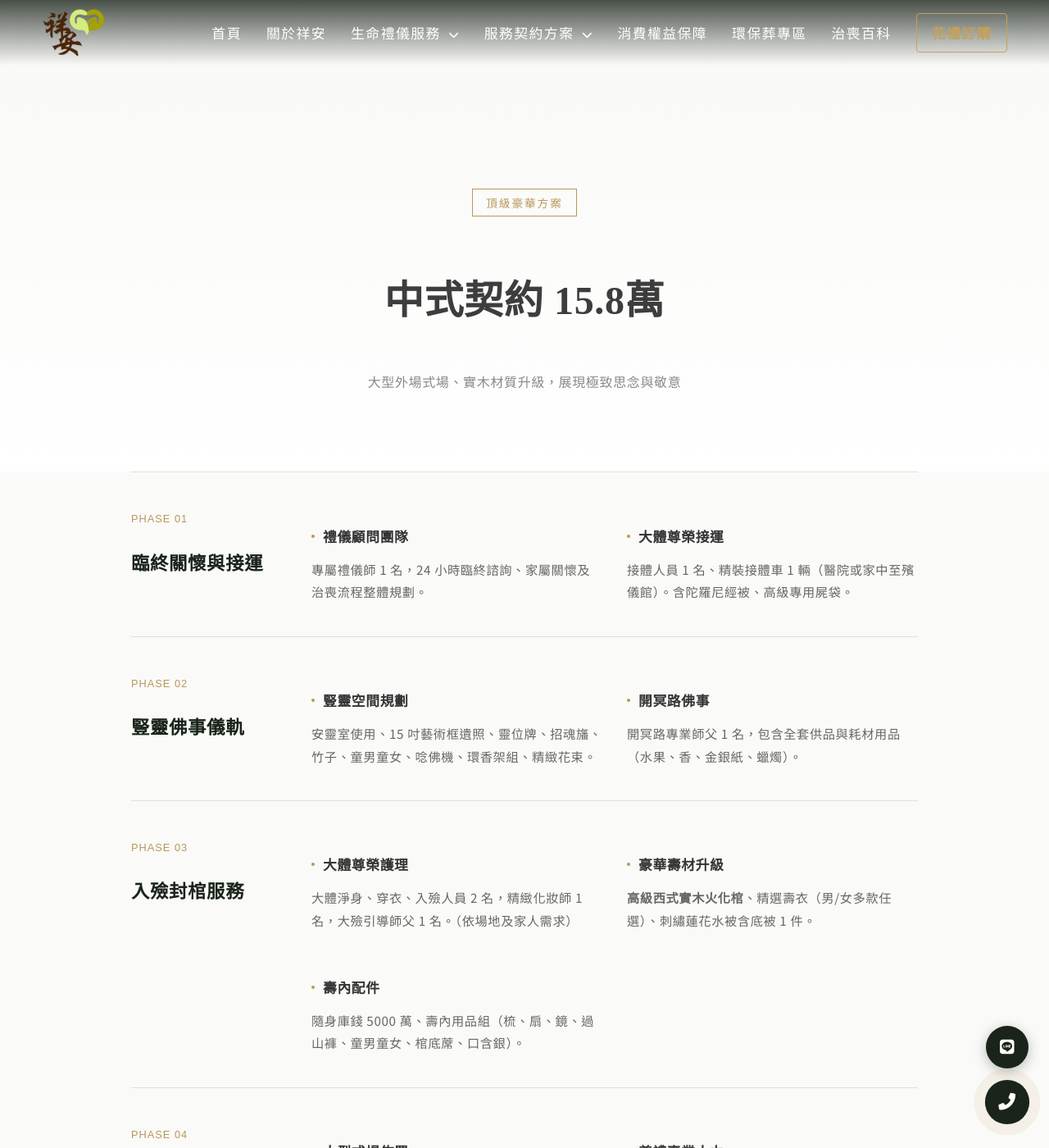
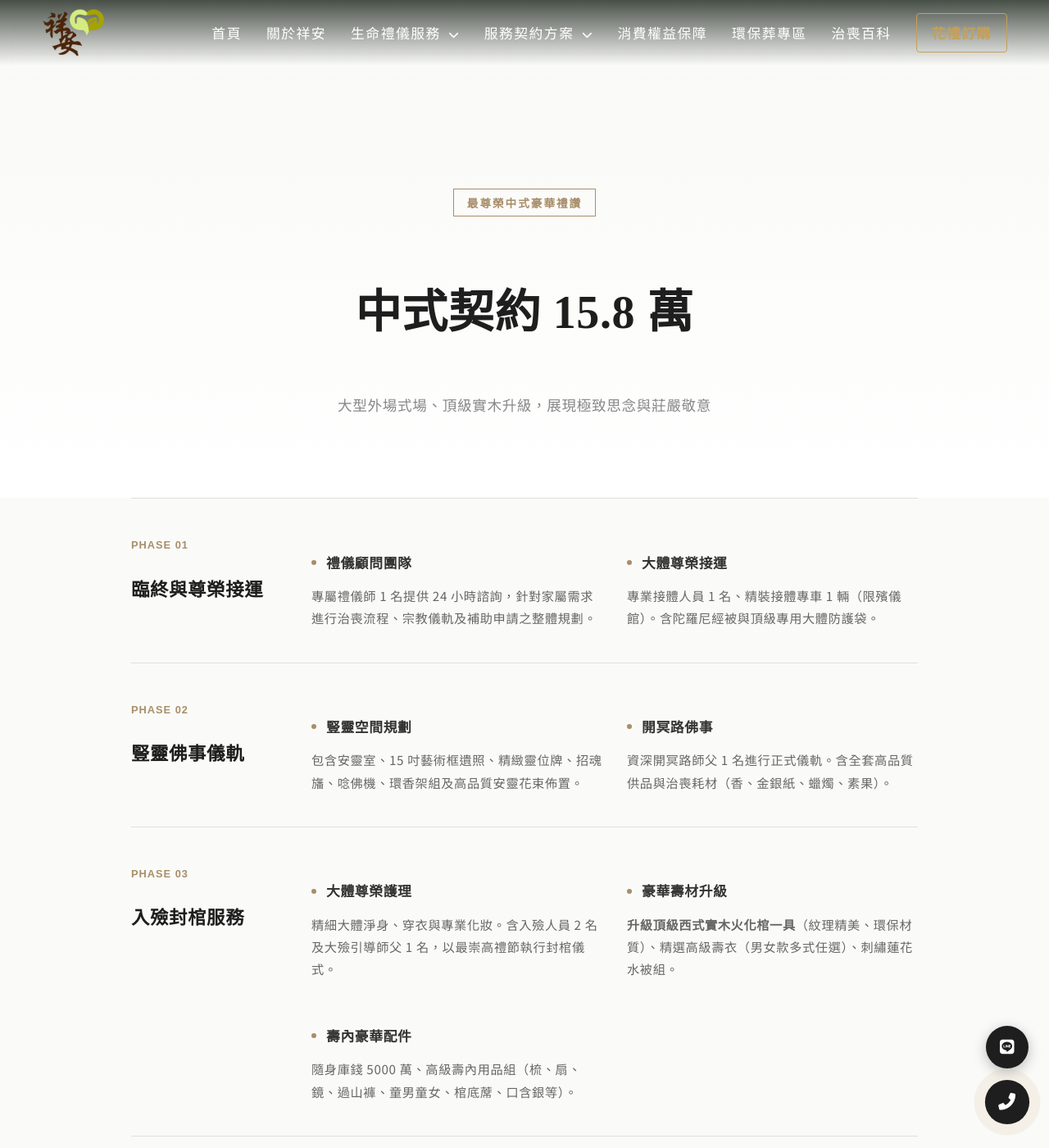
Before and after one commit to Shiangan/Shiangan, a Jekyll site: the page built from deed04.html, in a window 1280 px wide and 1400 px high. Shown: the whole window at 82% size. Built offline with Jekyll 4.4.1, drawn with Linux system fonts in a browser that asks for light colours; some web fonts are replaced; some of the changed text lies outside the part shown.

Commit message:
Update deed04.html

```diff
--- a/deed04.html
+++ b/deed04.html
@@ -8,15 +8,40 @@
     <meta charset="utf-8">
     <meta http-equiv="X-UA-Compatible" content="IE=edge">
     <meta name="viewport" content="width=device-width, initial-scale=1">
-    <title>中式豪華契約 15.8萬 | 祥安生命 - 莊嚴闊氣的終極禮讚</title>
-    <meta name="description" content="祥安生命中式豪華專案 158,000 元，提供外場牌樓佈置與 18 呎頂級鮮花式場。採用高級實木火化棺與骨灰罐，展現對親人最崇高的敬意與思念。">
+
+    <title>中式豪華契約 15.8萬 | 祥安生命 - 18呎頂級鮮花式場與外場豪華牌樓規劃</title>
+    <meta name="description" content="祥安生命「中式豪華專案」售價 158,000 元，專為追求莊嚴與闊氣告別的家屬設計。包含 18 呎頂級鮮花式場、大型豪華牌樓佈置、特選實木火化棺與玉石骨灰罐。由國家認證禮儀師團隊全程守護，費用透明、極致尊榮。">
 
     {% include head.html %}
+
+    <script type="application/ld+json">
+    {
+      "@context": "https://schema.org/",
+      "@type": "Product",
+      "name": "祥安生命 中式豪華契約",
+      "image": "{{ site.url }}{{ site.baseurl }}/images/og-default.jpg",
+      "description": "大型豪華外場牌樓、18 呎頂級鮮花式場與特選玉石骨灰罐，15.8 萬中式豪華禮儀專案，展現至高思念。",
+      "brand": {
+        "@type": "Brand",
+        "name": "祥安生命"
+      },
+      "offers": {
+        "@type": "Offer",
+        "url": "{{ page.url | absolute_url }}",
+        "priceCurrency": "TWD",
+        "price": "158000",
+        "availability": "https://schema.org/InStock",
+        "priceValidUntil": "2026-12-31"
+      }
+    }
+    </script>
 
     <style>
         :root {
             --soft-bg: #F9F9F7;
             --border-color: #E0E0DB;
+            --accent: #a88e6a;
+            --deep-ink: #1e1e1e;
         }
 
         /* 頂部視覺區 */
@@ -34,6 +59,7 @@
             font-size: 0.85rem;
             letter-spacing: 2px;
             margin-bottom: 20px;
+            font-weight: 700;
         }
 
         /* 契約內容容器 */
@@ -63,6 +89,7 @@
             font-size: 0.8rem;
             color: var(--accent);
             letter-spacing: 1px;
+            font-weight: 700;
         }
 
         /* 細項清單 */
@@ -83,10 +110,10 @@
 
         .detail-item h4::before {
             content: "";
-            width: 4px;
-            height: 4px;
+            width: 6px;
+            height: 6px;
             background: var(--accent);
-            margin-right: 10px;
+            margin-right: 12px;
             border-radius: 50%;
         }
 
@@ -101,41 +128,60 @@
         .price-summary {
             background: var(--deep-ink);
             color: #fff;
-            padding: 60px 40px;
+            padding: 80px 40px;
             text-align: center;
             margin-top: 40px;
             position: relative;
+            overflow: hidden;
         }
 
         .price-summary h2 {
             font-family: 'Noto Serif TC', serif;
-            font-size: 2.2rem;
+            font-size: 2.5rem;
             letter-spacing: 4px;
+            margin-bottom: 10px;
         }
 
         .price-summary p {
             opacity: 0.7;
-            font-size: 0.9rem;
-            margin-top: 15px;
+            font-size: 1rem;
+            letter-spacing: 2px;
+        }
+
+        .watermark {
+            position: absolute;
+            font-size: 8rem;
+            font-weight: 900;
+            color: rgba(255,255,255,0.03);
+            top: 50%;
+            left: 50%;
+            transform: translate(-50%, -50%);
+            white-space: nowrap;
+            pointer-events: none;
         }
 
         /* 備註卡片 */
         .note-card {
             background: var(--soft-bg);
-            padding: 30px;
+            padding: 40px;
             margin-top: 40px;
             border-radius: 4px;
+            border-left: 4px solid var(--accent);
         }
 
         .note-card h5 {
             font-weight: 700;
-            margin-bottom: 10px;
+            font-size: 1.1rem;
+            margin-bottom: 15px;
+            color: var(--deep-ink);
         }
 
         @media (max-width: 768px) {
-            .contract-section { grid-template-columns: 1fr; gap: 20px; }
+            .contract-section { grid-template-columns: 1fr; gap: 20px; padding: 30px 0; }
             .detail-list { grid-template-columns: 1fr; gap: 20px; }
             .plan-hero { padding: 100px 0 50px; }
+            .plan-hero h1 { font-size: 2.2rem !important; }
+            .price-summary h2 { font-size: 1.8rem; }
         }
     </style>
 </head>
@@ -146,9 +192,9 @@
     <main>
         <section class="plan-hero">
             <div class="wrapper">
-                <span class="plan-badge reveal">頂級豪華方案</span>
-                <h1 class="reveal" style="font-family: 'Noto Serif TC', serif; font-size: 3rem;">中式契約 15.8萬</h1>
-                <p class="reveal" style="opacity: 0.6;">大型外場式場、實木材質升級，展現極致思念與敬意</p>
+                <span class="plan-badge reveal">最尊榮中式豪華禮讚</span>
+                <h1 class="reveal" style="font-family: 'Noto Serif TC', serif; font-size: 3.5rem; color: var(--deep-ink);">中式契約 15.8 萬</h1>
+                <p class="reveal" style="font-size: 1.1rem; color: #888; margin-top: 20px;">大型外場式場、頂級實木升級，展現極致思念與莊嚴敬意</p>
             </div>
         </section>
 
@@ -157,16 +203,16 @@
             <div class="contract-section reveal">
                 <div class="section-info">
                     <span class="item-count">PHASE 01</span>
-                    <h3>臨終關懷與接運</h3>
+                    <h3>臨終與尊榮接運</h3>
                 </div>
                 <div class="detail-list">
                     <div class="detail-item">
                         <h4>禮儀顧問團隊</h4>
-                        <p>專屬禮儀師 1 名，24 小時臨終諮詢、家屬關懷及治喪流程整體規劃。</p>
+                        <p>專屬禮儀師 1 名提供 24 小時諮詢，針對家屬需求進行治喪流程、宗教儀軌及補助申請之整體規劃。</p>
                     </div>
                     <div class="detail-item">
                         <h4>大體尊榮接運</h4>
-                        <p>接體人員 1 名、精裝接體車 1 輛（醫院或家中至殯儀館）。含陀羅尼經被、高級專用屍袋。</p>
+                        <p>專業接體人員 1 名、精裝接體專車 1 輛（限殯儀館）。含陀羅尼經被與頂級專用大體防護袋。</p>
                     </div>
                 </div>
             </div>
@@ -179,11 +225,11 @@
                 <div class="detail-list">
                     <div class="detail-item">
                         <h4>豎靈空間規劃</h4>
-                        <p>安靈室使用、15 吋藝術框遺照、靈位牌、招魂旛、竹子、童男童女、唸佛機、環香架組、精緻花束。</p>
+                        <p>包含安靈室、15 吋藝術框遺照、精緻靈位牌、招魂旛、唸佛機、環香架組及高品質安靈花束佈置。</p>
                     </div>
                     <div class="detail-item">
                         <h4>開冥路佛事</h4>
-                        <p>開冥路專業師父 1 名，包含全套供品與耗材用品（水果、香、金銀紙、蠟燭）。</p>
+                        <p>資深開冥路師父 1 名進行正式儀軌。含全套高品質供品與治喪耗材（香、金銀紙、蠟燭、素果）。</p>
                     </div>
                 </div>
             </div>
@@ -196,15 +242,15 @@
                 <div class="detail-list">
                     <div class="detail-item">
                         <h4>大體尊榮護理</h4>
-                        <p>大體淨身、穿衣、入殮人員 2 名，精緻化妝師 1 名，大殮引導師父 1 名。（依場地及家人需求）</p>
+                        <p>精細大體淨身、穿衣與專業化妝。含入殮人員 2 名及大殮引導師父 1 名，以最崇高禮節執行封棺儀式。</p>
                     </div>
                     <div class="detail-item">
                         <h4>豪華壽材升級</h4>
-                        <p><strong>高級西式實木火化棺</strong>、精選壽衣（男/女多款任選）、刺繡蓮花水被含底被 1 件。</p>
+                        <p><strong>升級頂級西式實木火化棺一具</strong>（紋理精美、環保材質）、精選高級壽衣（男女款多式任選）、刺繡蓮花水被組。</p>
                     </div>
                     <div class="detail-item">
-                        <h4>壽內配件</h4>
-                        <p>隨身庫錢 5000 萬、壽內用品組（梳、扇、鏡、過山褲、童男童女、棺底蓆、口含銀）。</p>
+                        <h4>壽內豪華配件</h4>
+                        <p>隨身庫錢 5000 萬、高級壽內用品組（梳、扇、鏡、過山褲、童男童女、棺底蓆、口含銀等）。</p>
                     </div>
                 </div>
             </div>
@@ -216,20 +262,20 @@
                 </div>
                 <div class="detail-list">
                     <div class="detail-item">
-                        <h4>大型式場佈置</h4>
-                        <p><strong>升級 18 呎大型精緻鮮花式場</strong>、獻花圈、<strong>大型西式外場牌樓佈置</strong>、收付處整體佈置、洗淨水設施。</p>
+                        <h4>大型式場與牌樓</h4>
+                        <p><strong>升級 18 呎大型頂級鮮花式場</strong>、獻花圈、<strong>大型豪華西式外場牌樓佈置</strong>，營造最莊嚴闊氣的現場。</p>
                     </div>
                     <div class="detail-item">
-                        <h4>奠禮專業人力</h4>
-                        <p><strong>專業司儀 1 名</strong>、出殯誦經師父 1 名、親屬黑袍 10 套、<strong>回禮毛巾 10 組（60條）</strong>。</p>
+                        <h4>奠禮專業團隊</h4>
+                        <p><strong>專業司儀 1 名</strong>全程導引、出殯誦經師父 1 名、親屬黑袍 10 套及<strong>回禮毛巾組 (60條)</strong>。</p>
                     </div>
                     <div class="detail-item">
-                        <h4>文書耗材與杯水</h4>
-                        <p>禮簿、提名簿、謝卡、簽字筆 1 套、奠禮儀式小瓶水提供。</p>
+                        <h4>文書耗材與飲水</h4>
+                        <p>提供豪華精裝禮簿、提名簿、謝卡、簽字筆等耗材，並供應奠禮現場充足之瓶裝小水。</p>
                     </div>
                     <div class="detail-item">
                         <h4>祭品禮俗用品</h4>
-                        <p>三牲、水果、12菜碗、奠禮專用香、蠟燭、金銀紙、拈香粉。</p>
+                        <p>豪華三牲、頂級時令水果、12 菜碗（可任選）、米酒及奠禮專用特級香燭與金銀紙。</p>
                     </div>
                 </div>
             </div>
@@ -237,37 +283,37 @@
             <div class="contract-section reveal">
                 <div class="section-info">
                     <span class="item-count">PHASE 05</span>
-                    <h3>發引晉塔回饋</h3>
+                    <h3>發引晉塔圓滿</h3>
                 </div>
                 <div class="detail-list">
                     <div class="detail-item">
-                        <h4>發引儀式</h4>
-                        <p>出殯引導師父一名送至火化場、專業移柩扶棺人員 1 組、返主安靈師父一名。</p>
+                        <h4>發引發引儀式</h4>
+                        <p>出殯引導師父 1 名護送、專業移柩扶棺人員 1 組（4人）、返主安靈師父 1 名。儀式專業順暢。</p>
                     </div>
                     <div class="detail-item">
-                        <h4>高級骨灰罐</h4>
-                        <p><strong>特選玉石骨灰罐</strong>、刻字描金、彩色玉相、專業工作人員撿骨封罐與黃絲巾包覆交付。</p>
+                        <h4>高級玉石罐</h4>
+                        <p><strong>特選天然玉石骨灰罐</strong>、刻字描金、彩色瓷像鑲嵌、專業撿骨封罐及黃絲巾包覆交付。</p>
                     </div>
                     <div class="detail-item">
-                        <h4>後續關懷服務</h4>
-                        <p>百日/對年/三年/合爐提醒、塔位諮詢、喪葬相關法規補助與禮俗免費諮詢。</p>
+                        <h4>終身追思關懷</h4>
+                        <p>主動提醒百日、對年、三年、合爐日期，並提供永久免費禮儀諮詢與全國各類塔位、補助申請諮詢服務。</p>
                     </div>
                 </div>
             </div>
 
             <div class="price-summary reveal">
-                <div class="watermark" style="color: rgba(255,255,255,0.05); top:0;">MAGNIFICENT</div>
-                <h2>服務契約總價 拾伍萬捌仟元整</h2>
-                <p>祥安生命 · 用最崇高的禮節，圓滿生命最後的一哩路</p>
+                <div class="watermark">MAGNIFICENT</div>
+                <p>服務契約總價</p>
+                <h2>新台幣 拾伍萬捌仟元整</h2>
+                <p>— 祥安生命 · 以最崇高的禮節，圓滿生命最後的一哩路 —</p>
             </div>
 
             <div class="note-card reveal">
-                <h5>備註事項</h5>
-                <ul style="list-style: decimal; margin-left: 20px; line-height: 2; font-size: 0.9rem; opacity: 0.7;">
-                    <li>本方案升級 18 呎鮮花式場、外場大型牌樓佈置及實木火化棺。</li>
-                    <li>代辦各項殯儀館設施申請，規費項目依據據實報實銷。</li>
-                    <li>如需特殊法事、異地接運或其它加值品項，費用另議。</li>
-                    <li>祥安生命堅持費用透明，簽約後絕不惡意追加項目。</li>
+                <h5><i class="fas fa-crown" style="margin-right:8px; color:var(--accent);"></i> 豪華方案特色</h5>
+                <ul style="list-style: decimal; margin-left: 20px; line-height: 2; font-size: 0.95rem; color: #555;">
+                    <li>本方案專為大型奠禮規劃，包含<strong>大型外場牌樓</strong>、<strong>18 呎頂級式場</strong>與<strong>特選玉石罐</strong>。</li>
+                    <li>所有代辦之殯儀館設施費用及火化費用，均<strong>依政府公定收據實報實銷</strong>，透明無隱藏。</li>
+                    <li>祥安生命堅持「誠實治喪」，簽約後保證不惡意追加項目，給予家屬最安心的守護。</li>
                 </ul>
             </div>
 
```
